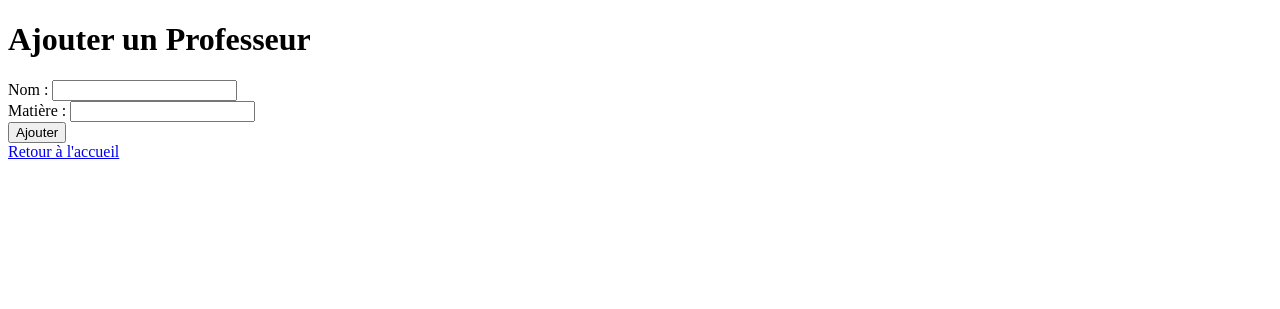
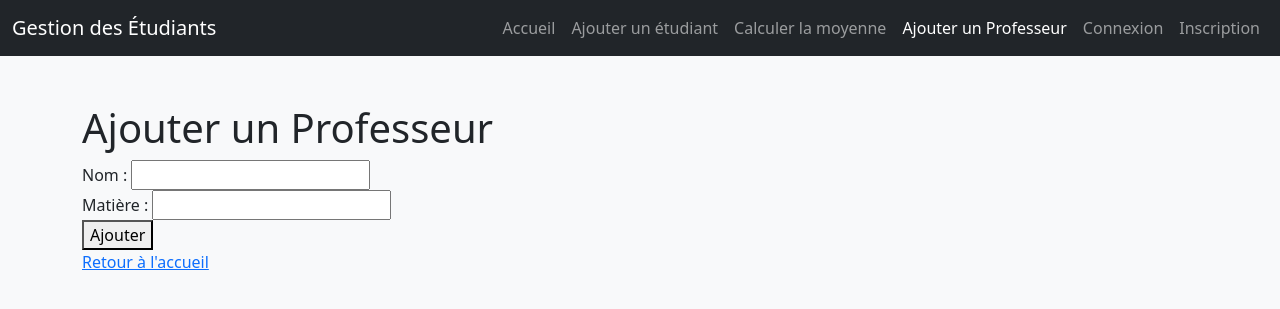
Before and after one commit to Mooodrix/ecoleindirect, a Flask app: page /ajouter_professeur in a window 1280 px wide. Shown: the top 309 px of the page. Run offline with Flask 3, Linux system fonts and the light colour scheme; the visitor is signed in with stand-in values (Sample User, id 1).

Commit message:
nav barre

```diff
--- a/templates/ajouter_professeur.html
+++ b/templates/ajouter_professeur.html
@@ -1,9 +1,48 @@
 <!DOCTYPE html>
-<html>
+<html lang="fr">
 <head>
+    <meta charset="UTF-8">
+    <meta name="viewport" content="width=device-width, initial-scale=1.0">
     <title>Ajouter un Professeur</title>
+    <!-- Bootstrap CSS -->
+    <link href="https://cdn.jsdelivr.net/npm/bootstrap@5.3.0/dist/css/bootstrap.min.css" rel="stylesheet">
 </head>
-<body>
+<body class="bg-light">
+
+<!-- Navbar -->
+<nav class="navbar navbar-expand-lg navbar-dark bg-dark">
+  <div class="container-fluid">
+    <a class="navbar-brand" href="{{ url_for('index') }}">Gestion des Étudiants</a>
+    <button class="navbar-toggler" type="button" data-bs-toggle="collapse" data-bs-target="#navbarNav" aria-controls="navbarNav" aria-expanded="false" aria-label="Toggle navigation">
+      <span class="navbar-toggler-icon"></span>
+    </button>
+    <div class="collapse navbar-collapse" id="navbarNav">
+      <ul class="navbar-nav ms-auto">
+        <li class="nav-item">
+          <a class="nav-link" href="{{ url_for('index') }}">Accueil</a>
+        </li>
+        <li class="nav-item">
+          <a class="nav-link" href="{{ url_for('ajouter') }}">Ajouter un étudiant</a>
+        </li>
+        <li class="nav-item">
+          <a class="nav-link" href="{{ url_for('moyenne') }}">Calculer la moyenne</a>
+        </li>
+        <li class="nav-item">
+          <a class="nav-link active" href="#">Ajouter un Professeur</a>
+        </li>
+        <li class="nav-item">
+          <a class="nav-link" href="{{ url_for('login') }}">Connexion</a>
+        </li>
+        <li class="nav-item">
+          <a class="nav-link" href="{{ url_for('inscription') }}">Inscription</a>
+        </li>
+      </ul>
+    </div>
+  </div>
+</nav>
+
+<!-- Section principale -->
+<div class="container mt-5">
     <h1>Ajouter un Professeur</h1>
     <form method="post">
         <label for="nom">Nom :</label>
@@ -12,6 +51,10 @@
         <input type="text" name="matiere" required><br>
         <button type="submit">Ajouter</button>
     </form>
-    <a href="/">Retour à l'accueil</a>
+    <a href="{{ url_for('index') }}">Retour à l'accueil</a>
+</div>
+
+<!-- Bootstrap JS -->
+<script src="https://cdn.jsdelivr.net/npm/bootstrap@5.3.0/dist/js/bootstrap.bundle.min.js"></script>
 </body>
 </html>
--- a/templates/etudiants.html
+++ b/templates/etudiants.html
@@ -29,6 +29,12 @@
         </li>
         <li class="nav-item">
           <a class="nav-link active" href="#">Liste des étudiants</a>
+        </li>
+        <li class="nav-item">
+          <a class="nav-link" href="{{ url_for('login') }}">Connexion</a>
+        </li>
+        <li class="nav-item">
+          <a class="nav-link" href="{{ url_for('inscription') }}">Inscription</a>
         </li>
       </ul>
     </div>
```
Also changed, not shown: templates/ajouter_eleve.html (+7 -2 lines), templates/moyenne.html (+8 -0 lines).
